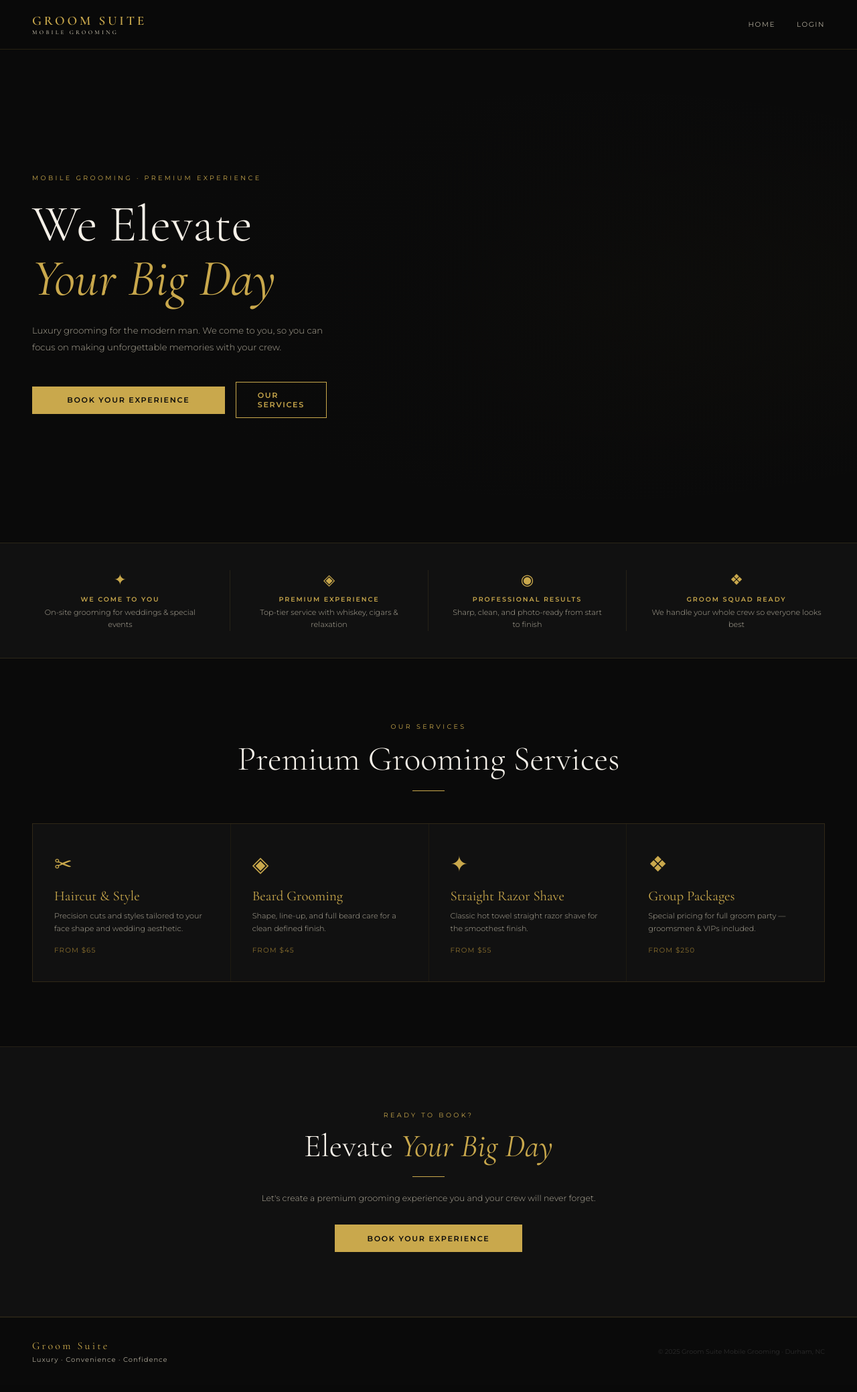
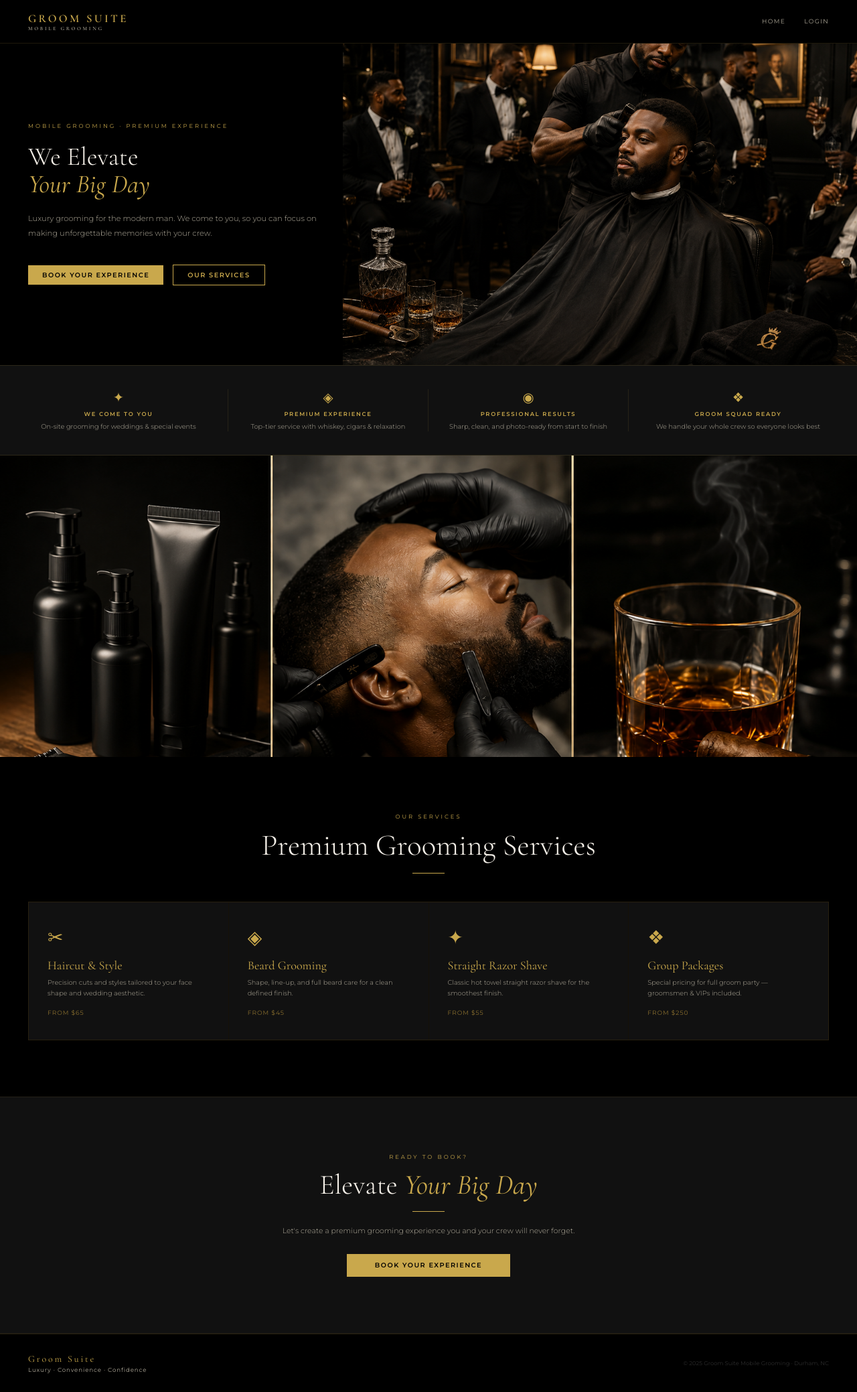
Before and after one commit to marshakprograms/groom-suite, a Flask app: page / in a window 1280 px wide. Shown: the whole page at 67% size. Before the commit the page ends 2035 px from the top, so only its background shows below. Run offline with Flask 3, Linux system fonts and the light colour scheme.

Commit message:
Homepage hero fixed with img tag, font-size scaled to standard monitor

```diff
--- a/static/css/style.css
+++ b/static/css/style.css
@@ -1,11 +1,10 @@
-
 *, *::before, *::after { box-sizing: border-box; margin: 0; padding: 0; }
 
 :root {
   --gold: #C9A84C;
   --gold-light: #E8C96A;
   --gold-dim: #8a6f2e;
-  --black: #0A0A0A;
+  --black: #000000;
   --black-2: #111111;
   --black-3: #1A1A1A;
   --black-5: #2C2C2C;
@@ -13,6 +12,10 @@
   --white-dim: #b0aa9a;
   --font-display: 'Cormorant Garamond', serif;
   --font-body: 'Montserrat', sans-serif;
+}
+
+html {
+  font-size: 14px;
 }
 
 body {
@@ -28,7 +31,7 @@ body {
   align-items: center;
   justify-content: space-between;
   padding: 1.2rem 3rem;
-  background: rgba(10,10,10,0.95);
+  background: rgba(0,0,0,0.95);
   border-bottom: 1px solid rgba(201,168,76,0.15);
   position: sticky;
   top: 0;
@@ -71,8 +74,8 @@ body {
 /* BUTTONS */
 .btn-gold {
   display: inline-block;
-  width: 100%;
-  padding: 0.85rem 2rem;
+  width: auto;
+  padding: 0.65rem 1.5rem;
   background: var(--gold);
   color: var(--black);
   font-family: var(--font-body);
@@ -88,12 +91,35 @@ body {
 }
 .btn-gold:hover { background: var(--gold-light); }
 
-/* GOLD LINE */
+.btn-outline {
+  display: inline-block;
+  padding: 0.65rem 1.5rem;
+  background: transparent;
+  color: var(--gold);
+  font-family: var(--font-body);
+  font-size: 0.7rem;
+  font-weight: 600;
+  letter-spacing: 0.15em;
+  text-transform: uppercase;
+  border: 1px solid var(--gold);
+  cursor: pointer;
+  transition: all 0.2s;
+  text-decoration: none;
+}
+.btn-outline:hover { background: var(--gold); color: var(--black); }
+
+/* GOLD LINES */
 .gold-line {
   width: 48px;
   height: 1px;
   background: var(--gold);
   margin: 1rem auto 1.5rem;
+}
+.gold-line-left {
+  width: 48px;
+  height: 1px;
+  background: var(--gold);
+  margin: 1rem 0 1.5rem;
 }
 
 /* AUTH */
@@ -112,31 +138,16 @@ body {
   max-width: 420px;
   text-align: center;
 }
-.auth-logo {
-  font-size: 2.5rem;
-  color: var(--gold);
-  margin-bottom: 1rem;
-}
+.auth-logo { font-size: 2.5rem; color: var(--gold); margin-bottom: 1rem; }
 .auth-title {
   font-family: var(--font-display);
   font-size: 2rem;
   font-weight: 300;
   color: var(--white);
 }
-.auth-sub {
-  font-size: 0.72rem;
-  color: var(--white-dim);
-  margin-top: 0.4rem;
-  font-weight: 300;
-}
-.auth-footer {
-  margin-top: 1.5rem;
-  font-size: 0.65rem;
-}
-.auth-footer a {
-  color: var(--gold-dim);
-  text-decoration: none;
-}
+.auth-sub { font-size: 0.72rem; color: var(--white-dim); margin-top: 0.4rem; font-weight: 300; }
+.auth-footer { margin-top: 1.5rem; font-size: 0.65rem; }
+.auth-footer a { color: var(--gold-dim); text-decoration: none; }
 .auth-footer a:hover { color: var(--gold); }
 
 /* FORMS */
@@ -167,6 +178,181 @@ body {
 .form-field input:focus,
 .form-field select:focus,
 .form-field textarea:focus { border-color: var(--gold); }
+.form-field textarea { resize: vertical; min-height: 100px; }
+.form-field select option { background: var(--black-3); }
+.form-row { display: grid; grid-template-columns: 1fr 1fr; gap: 1rem; }
+
+/* HOMEPAGE HERO */
+.hero {
+  display: grid;
+  grid-template-columns: 40% 60%;
+  min-height: 60vh;
+  background: var(--black);
+  overflow: hidden;
+}
+.hero-content {
+  display: flex;
+  flex-direction: column;
+  justify-content: center;
+  padding: 3rem 2rem 3rem 3rem;
+  z-index: 2;
+}
+.hero-image {
+  overflow: hidden;
+}
+.hero-image img {
+  width: 100%;
+  height: 100%;
+  object-fit: cover;
+  object-position: center;
+  display: block;
+}
+.hero-eyebrow {
+  font-size: 0.6rem;
+  letter-spacing: 0.35em;
+  text-transform: uppercase;
+  color: var(--gold);
+  margin-bottom: 1.5rem;
+}
+.hero-title {
+  font-family: var(--font-display);
+  font-size: clamp(2rem, 3vw, 3.5rem);
+  font-weight: 300;
+  line-height: 1.05;
+  margin-bottom: 1.5rem;
+}
+.hero-title em { font-style: italic; color: var(--gold); }
+.hero-body {
+  font-size: 0.82rem;
+  line-height: 1.9;
+  color: var(--white-dim);
+  margin-bottom: 2.5rem;
+  font-weight: 300;
+}
+.hero-cta { display: flex; gap: 1rem; align-items: center; }
+
+/* EXPERIENCE IMAGE */
+.experience-image {
+  width: 100%;
+  height: 450px;
+  overflow: hidden;
+}
+.experience-image img {
+  width: 100%;
+  height: 100%;
+  object-fit: cover;
+  object-position: center top;
+  display: block;
+}
+
+/* FEATURES STRIP */
+.features-strip {
+  background: var(--black-2);
+  border-top: 1px solid rgba(201,168,76,0.15);
+  border-bottom: 1px solid rgba(201,168,76,0.15);
+  padding: 2.5rem 3rem;
+  display: grid;
+  grid-template-columns: repeat(4, 1fr);
+}
+.feature-item {
+  padding: 0 2rem;
+  border-right: 1px solid rgba(201,168,76,0.12);
+  text-align: center;
+}
+.feature-item:first-child { padding-left: 0; }
+.feature-item:last-child { border-right: none; padding-right: 0; }
+.feature-icon { font-size: 1.4rem; color: var(--gold); margin-bottom: 0.6rem; }
+.feature-label {
+  font-size: 0.6rem;
+  letter-spacing: 0.2em;
+  text-transform: uppercase;
+  color: var(--gold);
+  margin-bottom: 0.4rem;
+  font-weight: 600;
+}
+.feature-desc { font-size: 0.7rem; color: var(--white-dim); line-height: 1.6; font-weight: 300; }
+
+/* SERVICES */
+.services-section { padding: 6rem 3rem; text-align: center; }
+.section-eyebrow {
+  font-size: 0.6rem;
+  letter-spacing: 0.35em;
+  text-transform: uppercase;
+  color: var(--gold);
+  margin-bottom: 0.75rem;
+}
+.section-title {
+  font-family: var(--font-display);
+  font-size: clamp(2rem, 4vw, 3.2rem);
+  font-weight: 300;
+  color: var(--white);
+  margin-bottom: 0.5rem;
+}
+.services-grid {
+  display: grid;
+  grid-template-columns: repeat(4, 1fr);
+  gap: 1px;
+  background: rgba(201,168,76,0.1);
+  margin-top: 3rem;
+  border: 1px solid rgba(201,168,76,0.1);
+  text-align: left;
+}
+.service-card {
+  background: var(--black-2);
+  padding: 2.5rem 2rem;
+  transition: background 0.2s;
+}
+.service-card:hover { background: var(--black-3); }
+.service-icon { font-size: 2rem; color: var(--gold); margin-bottom: 1rem; }
+.service-name {
+  font-family: var(--font-display);
+  font-size: 1.3rem;
+  color: var(--gold);
+  margin-bottom: 0.5rem;
+}
+.service-desc { font-size: 0.7rem; color: var(--white-dim); line-height: 1.7; font-weight: 300; }
+.service-price {
+  margin-top: 1rem;
+  font-size: 0.65rem;
+  letter-spacing: 0.1em;
+  color: var(--gold-dim);
+  text-transform: uppercase;
+}
+
+/* CTA */
+.cta-section {
+  background: var(--black-2);
+  border-top: 1px solid rgba(201,168,76,0.1);
+  border-bottom: 1px solid rgba(201,168,76,0.1);
+  padding: 6rem 3rem;
+  text-align: center;
+}
+.cta-title {
+  font-family: var(--font-display);
+  font-size: clamp(2rem, 4vw, 3rem);
+  font-weight: 300;
+  margin-bottom: 0.5rem;
+}
+.cta-title em { font-style: italic; color: var(--gold); }
+.cta-body { font-size: 0.78rem; color: var(--white-dim); margin-bottom: 2rem; font-weight: 300; }
+
+/* FOOTER */
+.footer {
+  background: var(--black);
+  border-top: 1px solid rgba(201,168,76,0.15);
+  padding: 2rem 3rem;
+  display: flex;
+  align-items: center;
+  justify-content: space-between;
+}
+.footer-logo {
+  font-family: var(--font-display);
+  font-size: 1rem;
+  color: var(--gold);
+  letter-spacing: 0.2em;
+}
+.footer-tagline { font-size: 0.62rem; color: var(--white-dim); letter-spacing: 0.1em; margin-top: 0.2rem; }
+.footer-copy { font-size: 0.6rem; color: var(--black-5); }
 
 /* ADMIN */
 .admin-header {
@@ -174,14 +360,9 @@ body {
   background: var(--black-2);
   border-bottom: 1px solid rgba(201,168,76,0.15);
 }
-.admin-title {
-  font-family: var(--font-display);
-  font-size: 2rem;
-  font-weight: 300;
-}
+.admin-title { font-family: var(--font-display); font-size: 2rem; font-weight: 300; }
 .admin-title span { color: var(--gold); }
 .admin-meta { font-size: 0.65rem; color: var(--white-dim); margin-top: 0.25rem; }
-
 .stats-bar {
   display: grid;
   grid-template-columns: repeat(3, 1fr);
@@ -189,11 +370,7 @@ body {
   background: rgba(201,168,76,0.08);
   border-bottom: 1px solid rgba(201,168,76,0.1);
 }
-.stat-card {
-  background: var(--black-2);
-  padding: 1.5rem 2rem;
-  text-align: center;
-}
+.stat-card { background: var(--black-2); padding: 1.5rem 2rem; text-align: center; }
 .stat-value {
   font-family: var(--font-display);
   font-size: 2.5rem;
@@ -208,7 +385,6 @@ body {
   color: var(--white-dim);
   margin-top: 0.4rem;
 }
-
 .admin-body { padding: 2rem 3rem; }
 .table-header {
   display: flex;
@@ -223,12 +399,7 @@ body {
   color: var(--gold);
   font-weight: 600;
 }
-
-.bookings-table {
-  width: 100%;
-  border-collapse: collapse;
-  font-size: 0.74rem;
-}
+.bookings-table { width: 100%; border-collapse: collapse; font-size: 0.74rem; }
 .bookings-table th {
   text-align: left;
   font-size: 0.55rem;
@@ -247,10 +418,8 @@ body {
   font-weight: 300;
 }
 .bookings-table tr:hover td { background: rgba(201,168,76,0.03); }
-
 .client-name { font-weight: 500; font-size: 0.8rem; }
 .client-email { font-size: 0.65rem; color: var(--white-dim); margin-top: 2px; }
-
 .badge {
   display: inline-flex;
   align-items: center;
@@ -265,7 +434,6 @@ body {
 .badge-confirmed { border-color: rgba(46,204,113,0.4); color: #2ecc71; background: rgba(46,204,113,0.07); }
 .badge-pending   { border-color: rgba(201,168,76,0.4); color: var(--gold); background: rgba(201,168,76,0.07); }
 .badge-rejected  { border-color: rgba(231,76,60,0.4); color: #e74c3c; background: rgba(231,76,60,0.07); }
-
 .action-btns { display: flex; gap: 0.4rem; }
 .action-btn {
   padding: 0.35rem 0.75rem;
@@ -285,7 +453,6 @@ body {
 .action-confirm:hover { background: rgba(46,204,113,0.1); }
 .action-reject { border-color: rgba(231,76,60,0.3); color: #e74c3c; }
 .action-reject:hover { background: rgba(231,76,60,0.08); }
-
 .empty-state {
   text-align: center;
   padding: 4rem 2rem;
@@ -303,14 +470,9 @@ body {
   align-items: center;
   justify-content: space-between;
 }
-.portal-greeting {
-  font-family: var(--font-display);
-  font-size: 2rem;
-  font-weight: 300;
-}
+.portal-greeting { font-family: var(--font-display); font-size: 2rem; font-weight: 300; }
 .portal-greeting span { color: var(--gold); font-style: italic; }
 .portal-meta { font-size: 0.65rem; color: var(--white-dim); margin-top: 0.25rem; }
-
 .status-badge {
   display: inline-flex;
   align-items: center;
@@ -325,7 +487,6 @@ body {
 .status-confirmed { border-color: rgba(46,204,113,0.4); color: #2ecc71; background: rgba(46,204,113,0.1); }
 .status-pending { border-color: rgba(201,168,76,0.4); color: var(--gold); background: rgba(201,168,76,0.08); }
 .status-dot { width: 6px; height: 6px; border-radius: 50%; background: currentColor; }
-
 .portal-body {
   padding: 2rem 3rem;
   display: grid;
@@ -366,13 +527,6 @@ body {
   padding: 5rem 3rem;
   align-items: start;
 }
-.section-eyebrow {
-  font-size: 0.6rem;
-  letter-spacing: 0.35em;
-  text-transform: uppercase;
-  color: var(--gold);
-  margin-bottom: 0.75rem;
-}
 .inquiry-title {
   font-family: var(--font-display);
   font-size: 3.5rem;
@@ -381,13 +535,7 @@ body {
   margin-bottom: 1rem;
 }
 .inquiry-title em { font-style: italic; color: var(--gold); }
-.inquiry-body {
-  font-size: 0.78rem;
-  color: var(--white-dim);
-  line-height: 1.9;
-  font-weight: 300;
-  margin-bottom: 2rem;
-}
+.inquiry-body { font-size: 0.78rem; color: var(--white-dim); line-height: 1.9; font-weight: 300; margin-bottom: 2rem; }
 .inquiry-contact { display: flex; flex-direction: column; gap: 0.3rem; }
 .inquiry-contact span { font-size: 0.68rem; color: var(--white-dim); }
 .inquiry-contact strong {
@@ -396,189 +544,3 @@ body {
   color: var(--gold);
   font-weight: 400;
 }
-.gold-line-left {
-  width: 48px;
-  height: 1px;
-  background: var(--gold);
-  margin: 1rem 0 1.5rem;
-}
-.form-row {
-  display: grid;
-  grid-template-columns: 1fr 1fr;
-  gap: 1rem;
-}
-.form-field textarea {
-  resize: vertical;
-  min-height: 100px;
-}
-
-.form-field select option { background: var(--black-3); }
-
-/* HOMEPAGE */
-.hero {
-  min-height: 92vh;
-  display: flex;
-  align-items: center;
-  padding: 0 3rem;
-  position: relative;
-  overflow: hidden;
-}
-.hero-bg {
-  position: absolute;
-  inset: 0;
-  background:
-    linear-gradient(105deg, rgba(10,10,10,0.97) 45%, rgba(10,10,10,0.6) 100%),
-    radial-gradient(ellipse at 70% 50%, rgba(201,168,76,0.08) 0%, transparent 60%);
-}
-.hero-content {
-  position: relative;
-  z-index: 2;
-  max-width: 580px;
-}
-.hero-eyebrow {
-  font-size: 0.6rem;
-  letter-spacing: 0.35em;
-  text-transform: uppercase;
-  color: var(--gold);
-  margin-bottom: 1.5rem;
-}
-.hero-title {
-  font-family: var(--font-display);
-  font-size: clamp(3.5rem, 6vw, 5.5rem);
-  font-weight: 300;
-  line-height: 1.05;
-  margin-bottom: 1.5rem;
-}
-.hero-title em { font-style: italic; color: var(--gold); }
-.hero-body {
-  font-size: 0.82rem;
-  line-height: 1.9;
-  color: var(--white-dim);
-  max-width: 440px;
-  margin-bottom: 2.5rem;
-  font-weight: 300;
-}
-.hero-cta { display: flex; gap: 1rem; align-items: center; }
-
-.btn-outline {
-  display: inline-block;
-  padding: 0.75rem 2rem;
-  background: transparent;
-  color: var(--gold);
-  font-family: var(--font-body);
-  font-size: 0.7rem;
-  font-weight: 600;
-  letter-spacing: 0.15em;
-  text-transform: uppercase;
-  border: 1px solid var(--gold);
-  cursor: pointer;
-  transition: all 0.2s;
-  text-decoration: none;
-}
-.btn-outline:hover { background: var(--gold); color: var(--black); }
-
-.features-strip {
-  background: var(--black-2);
-  border-top: 1px solid rgba(201,168,76,0.15);
-  border-bottom: 1px solid rgba(201,168,76,0.15);
-  padding: 2.5rem 3rem;
-  display: grid;
-  grid-template-columns: repeat(4, 1fr);
-}
-.feature-item {
-  padding: 0 2rem;
-  border-right: 1px solid rgba(201,168,76,0.12);
-  text-align: center;
-}
-.feature-item:first-child { padding-left: 0; }
-.feature-item:last-child { border-right: none; padding-right: 0; }
-.feature-icon { font-size: 1.4rem; color: var(--gold); margin-bottom: 0.6rem; }
-.feature-label {
-  font-size: 0.6rem;
-  letter-spacing: 0.2em;
-  text-transform: uppercase;
-  color: var(--gold);
-  margin-bottom: 0.4rem;
-  font-weight: 600;
-}
-.feature-desc { font-size: 0.7rem; color: var(--white-dim); line-height: 1.6; font-weight: 300; }
-
-.services-section {
-  padding: 6rem 3rem;
-  text-align: center;
-}
-.section-title {
-  font-family: var(--font-display);
-  font-size: clamp(2rem, 4vw, 3.2rem);
-  font-weight: 300;
-  color: var(--white);
-  margin-bottom: 0.5rem;
-}
-.services-grid {
-  display: grid;
-  grid-template-columns: repeat(4, 1fr);
-  gap: 1px;
-  background: rgba(201,168,76,0.1);
-  margin-top: 3rem;
-  border: 1px solid rgba(201,168,76,0.1);
-  text-align: left;
-}
-.service-card {
-  background: var(--black-2);
-  padding: 2.5rem 2rem;
-  transition: background 0.2s;
-}
-.service-card:hover { background: var(--black-3); }
-.service-icon { font-size: 2rem; color: var(--gold); margin-bottom: 1rem; }
-.service-name {
-  font-family: var(--font-display);
-  font-size: 1.3rem;
-  color: var(--gold);
-  margin-bottom: 0.5rem;
-}
-.service-desc { font-size: 0.7rem; color: var(--white-dim); line-height: 1.7; font-weight: 300; }
-.service-price {
-  margin-top: 1rem;
-  font-size: 0.65rem;
-  letter-spacing: 0.1em;
-  color: var(--gold-dim);
-  text-transform: uppercase;
-}
-
-.cta-section {
-  background: var(--black-2);
-  border-top: 1px solid rgba(201,168,76,0.1);
-  border-bottom: 1px solid rgba(201,168,76,0.1);
-  padding: 6rem 3rem;
-  text-align: center;
-}
-.cta-title {
-  font-family: var(--font-display);
-  font-size: clamp(2rem, 4vw, 3rem);
-  font-weight: 300;
-  margin-bottom: 0.5rem;
-}
-.cta-title em { font-style: italic; color: var(--gold); }
-.cta-body {
-  font-size: 0.78rem;
-  color: var(--white-dim);
-  margin-bottom: 2rem;
-  font-weight: 300;
-}
-
-.footer {
-  background: var(--black);
-  border-top: 1px solid rgba(201,168,76,0.15);
-  padding: 2rem 3rem;
-  display: flex;
-  align-items: center;
-  justify-content: space-between;
-}
-.footer-logo {
-  font-family: var(--font-display);
-  font-size: 1rem;
-  color: var(--gold);
-  letter-spacing: 0.2em;
-}
-.footer-tagline { font-size: 0.62rem; color: var(--white-dim); letter-spacing: 0.1em; margin-top: 0.2rem; }
-.footer-copy { font-size: 0.6rem; color: var(--black-5); }
--- a/templates/base.html
+++ b/templates/base.html
@@ -6,7 +6,7 @@
   <meta name="viewport" content="width=device-width, initial-scale=1.0">
   <title>{% block title %}Groom Suite{% endblock %}</title>
   <link href="https://fonts.googleapis.com/css2?family=Cormorant+Garamond:ital,wght@0,300;0,400;0,600;1,400&family=Montserrat:wght@300;400;500;600&display=swap" rel="stylesheet">
-  <link rel="stylesheet" href="{{ url_for('static', filename='css/style.css') }}">
+  <link rel="stylesheet" href="{{ url_for('static', filename='css/style.css') }}?v={{ range(1, 99999) | random }}">
 </head>
 <body>
   <nav class="navbar">
--- a/templates/index.html
+++ b/templates/index.html
@@ -4,9 +4,10 @@
 
 {% block content %}
 
+{% set hero_url = url_for('static', filename='images/hero_top.png') %}
+
 <!-- HERO -->
 <section class="hero">
-  <div class="hero-bg"></div>
   <div class="hero-content">
     <p class="hero-eyebrow">Mobile Grooming · Premium Experience</p>
     <h1 class="hero-title">We Elevate<br><em>Your Big Day</em></h1>
@@ -15,6 +16,9 @@
       <a href="{{ url_for('inquiry') }}" class="btn-gold">Book Your Experience</a>
       <a href="#services" class="btn-outline">Our Services</a>
     </div>
+  </div>
+  <div class="hero-image">
+    <img src="{{ url_for('static', filename='images/hero_top.png') }}" alt="Groom Suite Experience">
   </div>
 </section>
 
@@ -40,6 +44,11 @@
     <div class="feature-label">Groom Squad Ready</div>
     <div class="feature-desc">We handle your whole crew so everyone looks best</div>
   </div>
+</div>
+
+<!-- EXPERIENCE IMAGE -->
+<div class="experience-image">
+  <img src="{{ url_for('static', filename='images/hero_bottom.png') }}" alt="The Groom Suite Experience">
 </div>
 
 <!-- SERVICES -->
```
Also changed, not shown: static/images/hero.png (added), static/images/hero_bottom.png (added), static/images/hero_top.png (added).
